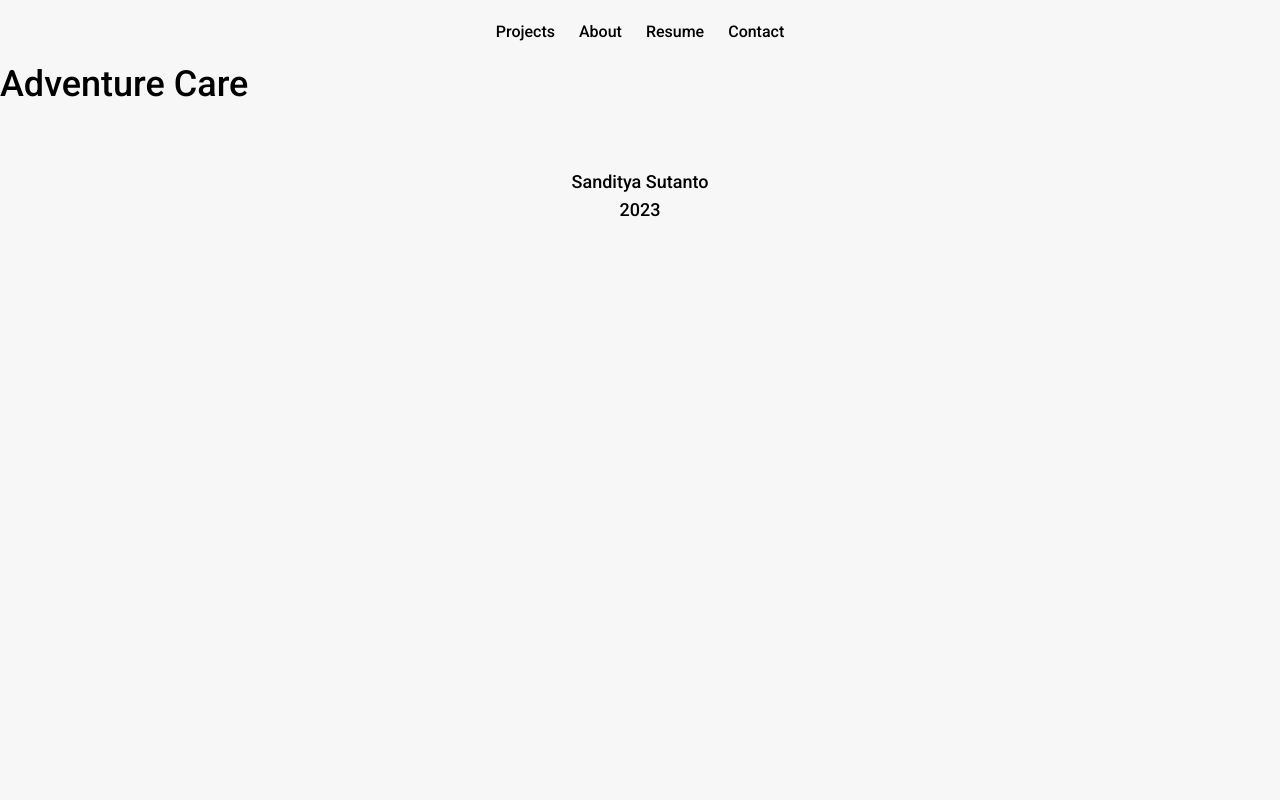
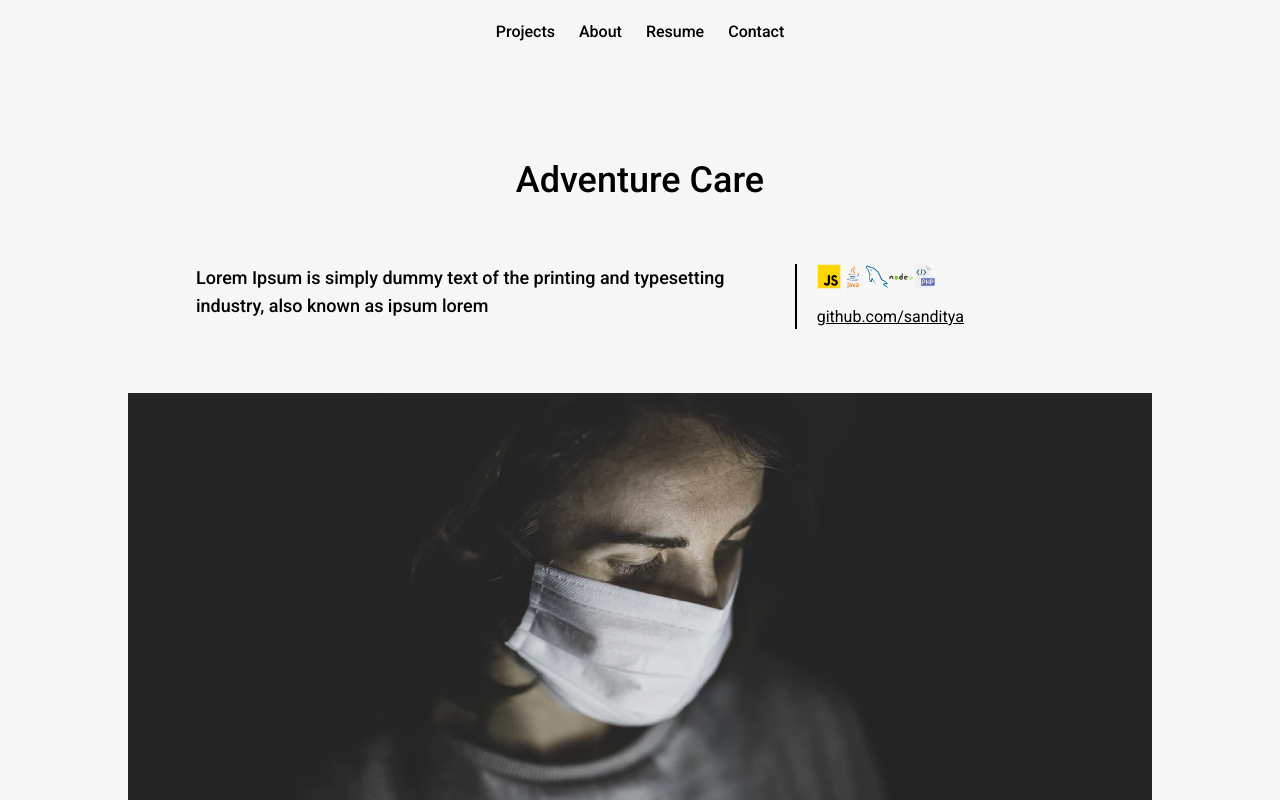
Before and after one commit to sanditya12/portfolio-website, a React (Vite) app: page /projects/adventure-care in a window 1280 px wide. Shown: the top 800 px of the page. Built offline with nearby package versions, Linux system fonts and the light colour scheme.

Commit message:
added headline component

```diff
--- a/src/components/section/home/Hero.tsx
+++ b/src/components/section/home/Hero.tsx
@@ -2,7 +2,7 @@ import CircleButton from "../../button/CircleButton";
 
 const Hero = () => {
   return (
-    <section className={`pt-9 pb-14 space-x-8`}>
+    <section className={`pt-9 pb-14 space-x-8 flex-row`}>
       <div className={`space-y-2`}>
         <h1 className={`uppercase`}>Sanditya Sutanto</h1>
         <h3 className={`text-grey italic`}>
--- /dev/null
+++ b/src/components/section/project/Headline.tsx
@@ -0,0 +1,48 @@
+import React from "react";
+import { Tech } from "../../../interfaces/project-details.interface";
+
+type Props = {
+  title: string;
+  description?: string;
+  techs?: Tech[];
+  links?: string[];
+  mainImg: string;
+  className?: string;
+  children?: React.ReactNode;
+};
+
+const Headline: React.FC<Props> = ({
+  title,
+  description,
+  techs,
+  links,
+  mainImg,
+  className,
+}) => {
+  return (
+    <section className={`${className} `}>
+      <div className={`pt-24 pb-14 space-y-16`}>
+        <h1 className={`text-center`}>{title}</h1>
+        <div className={`grid grid-cols-3 px-12`}>
+          <h3 className={`col-span-2 px-5`}>{description}</h3>
+          <div className={`col-span-1 px-5 space-y-4 border-l-2`}>
+            <div className={`flex`}>
+              {techs?.map((tech) => (
+                <img src={tech.icon} className={`w-6`} />
+              ))}
+            </div>
+            <div className={``}>
+              {links?.map((link) => (
+                <a href={`/${link}`} className={`underline`}>
+                  {link}
+                </a>
+              ))}
+            </div>
+          </div>
+        </div>
+        <img src={mainImg} />
+      </div>
+    </section>
+  );
+};
+export default Headline;
--- a/src/interfaces/project-details.interface.ts
+++ b/src/interfaces/project-details.interface.ts
@@ -8,13 +8,13 @@ export interface ProjectDetails {
   techs?: Tech[];
 }
 
-interface Content {
+export interface Content {
   heading: string;
   body: string;
   img?: string;
 }
 
-interface Tech {
+export interface Tech {
   name: string;
   icon: string;
 }
--- a/src/placeholders/project-data.ts
+++ b/src/placeholders/project-data.ts
@@ -3,7 +3,7 @@ import { Project } from "../interfaces/project.interface";
 const DUMMY_PROJECTS: Project[] = [
   {
     slug: "notary-management-system",
-    name: "Notariat Management System Webapp",
+    name: "Notary Management System Webapp",
     img: "/images/placeholders/nms-mockup.png",
     bgImg: "/images/placeholders/bg-mockup.png",
     tags: ["Frontend", "Machine Learning", "Cloud"],
--- a/src/placeholders/project-details-data.ts
+++ b/src/placeholders/project-details-data.ts
@@ -3,7 +3,7 @@ import { ProjectDetails } from "../interfaces/project-details.interface";
 const getProjectDetails = (): ProjectDetails[] => [
   {
     slug: "notary-management-system",
-    title: "Notariat Management System Webapp",
+    title: "Notary Management System Webapp",
     description:
       "Lorem Ipsum is simply dummy text of the printing and typesetting industry, also known as ipsum lorem",
     mainImg: "/images/placeholders/page-image.png",
--- a/src/routes/Project.tsx
+++ b/src/routes/Project.tsx
@@ -3,6 +3,7 @@ import { useParams } from "react-router-dom";
 import { getInitialProjectDetails } from "../constants/initial-project-details";
 import { getProjectDetailsById } from "../services/get-project-details-by-id";
 import { ProjectDetails } from "../interfaces/project-details.interface";
+import Headline from "../components/section/project/Headline";
 
 function Project() {
   const { projectSlug } = useParams();
@@ -14,9 +15,15 @@ function Project() {
     setProjectDetails(fetchedProjectDetails);
   }, []);
   return (
-    <div>
-      <h1>{projectDetails.title}</h1>
-    </div>
+    <>
+      <Headline
+        title={projectDetails.title}
+        description={projectDetails.description}
+        techs={projectDetails.techs}
+        links={projectDetails.links}
+        mainImg={projectDetails.mainImg}
+      />
+    </>
   );
 }
 
--- a/src/styles/global.css
+++ b/src/styles/global.css
@@ -24,7 +24,10 @@
   }
 
   section {
-    @apply flex justify-center items-center px-5;
+    @apply flex flex-col justify-center items-center px-5;
+  }
+  section > *:first-child {
+    @apply max-w-5xl;
   }
 }
 
```
Also changed, not shown: src/components/section/project/Content.tsx (added).
